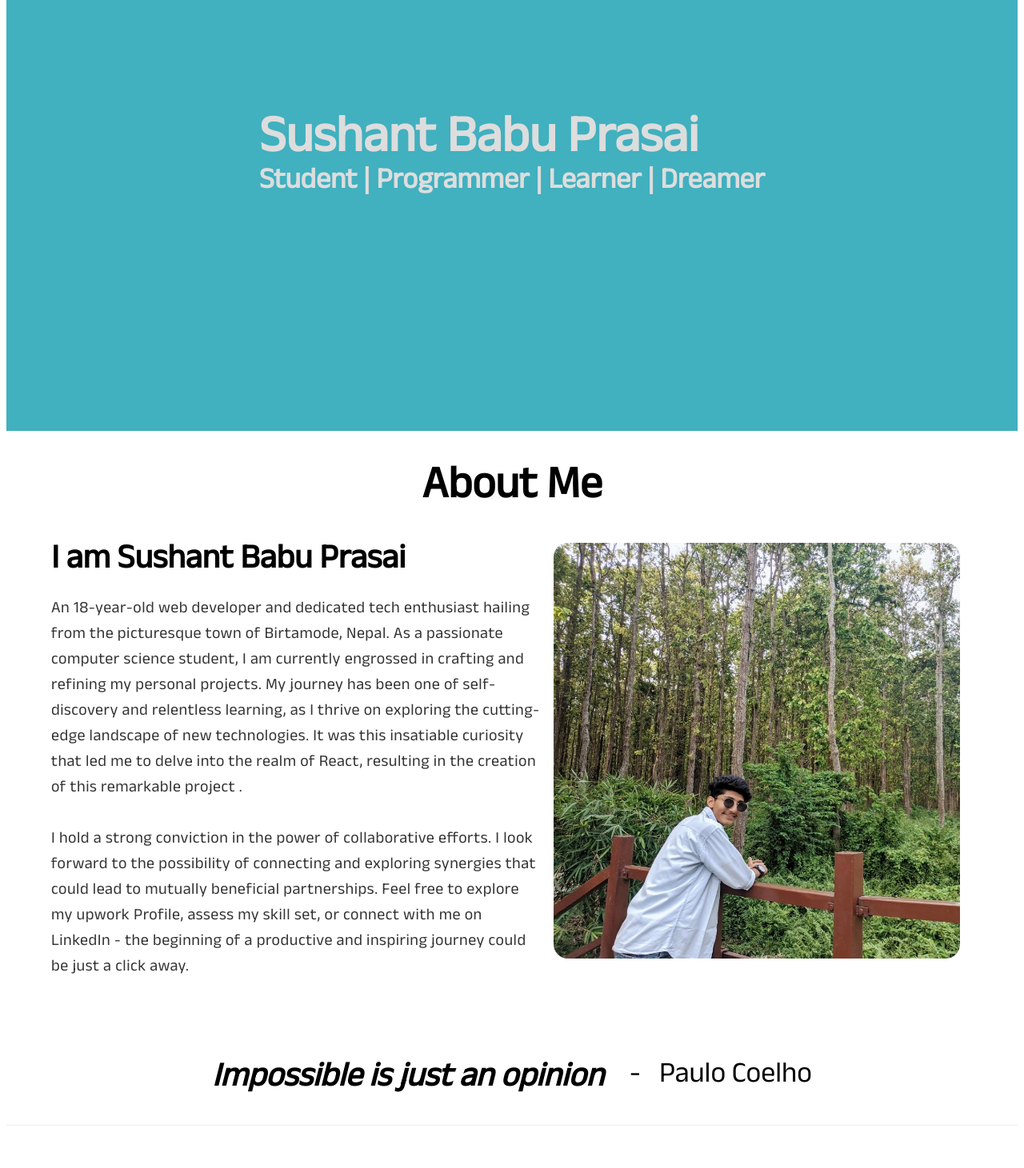
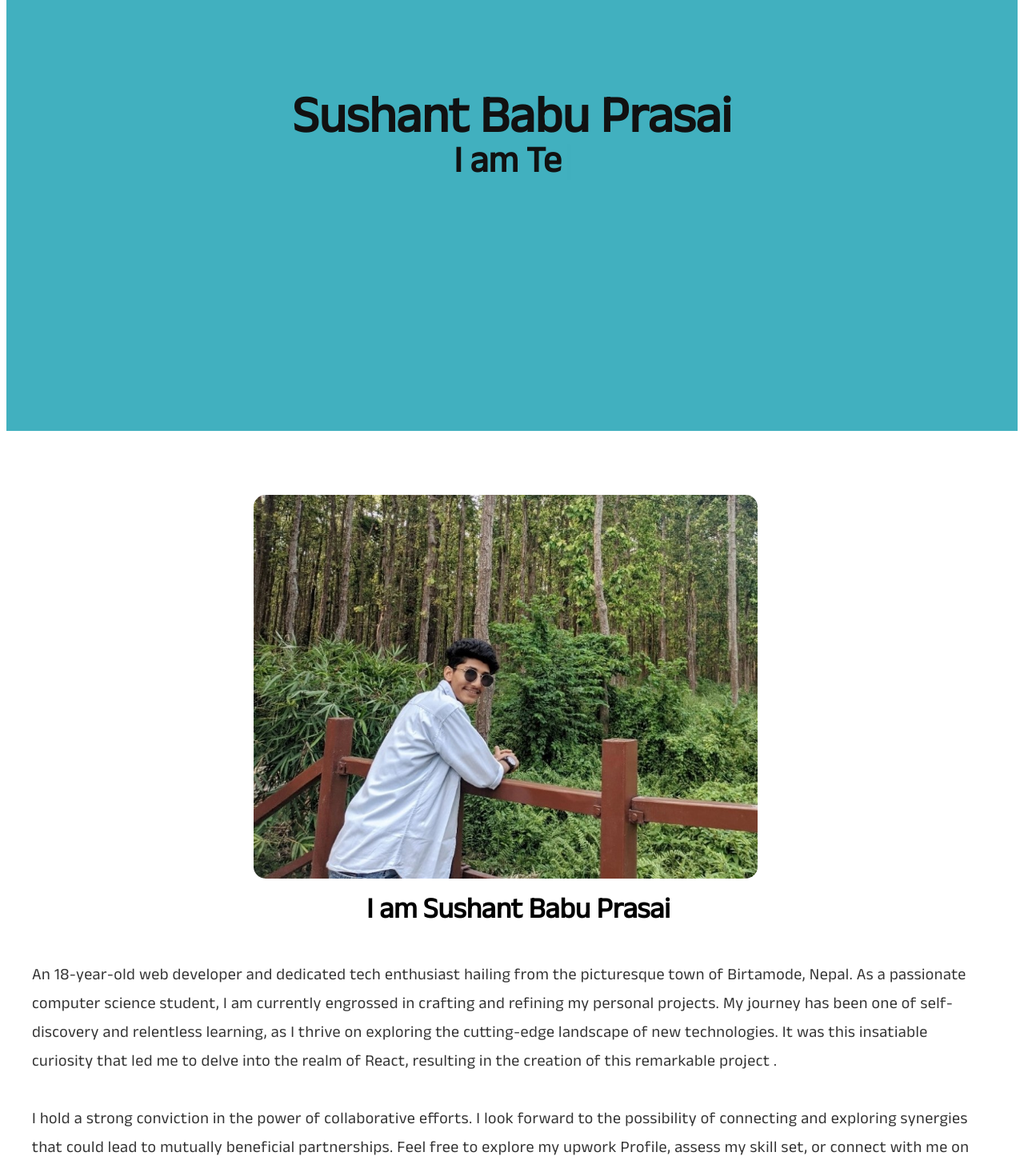
Before and after one commit to Sushant696/Portfolio-project, a React (Vite) app: page / in a window 1280 px wide. Shown: the part 240-1701 px from the top of the page at 80% size. Built offline with nearby package versions, Linux system fonts and the light colour scheme; some icons are missing.

Commit message:
Text typinganimation

```diff
--- a/package.json
+++ b/package.json
@@ -17,6 +17,7 @@
     "react-dom": "^18.2.0",
     "react-router-dom": "^6.14.2",
     "react-scroll": "^1.8.9",
+    "react-simple-typewriter": "^5.0.1",
     "styled-components": "^6.0.7"
   },
   "devDependencies": {
--- a/src/layout/index.tsx
+++ b/src/layout/index.tsx
@@ -5,14 +5,14 @@ import About from "../pages/about"
 import { Divider } from "antd"
 import Contact from "../pages/contact"
 import Footer from "../pages/Footer/footerLinks"
-import Quotes from "../pages/quotes"
+// import Quotes from "../pages/quotes"
 export default function Home() {
   return (
     <div className="m-2" >
       <Navbar />
       <ShowCase/>
       <About/>
-      <Quotes/>
+      {/* <Quotes/> */}
       <Divider/>
       <Interest/>
       <Contact/>
--- a/src/pages/Footer/footerLinks/index.tsx
+++ b/src/pages/Footer/footerLinks/index.tsx
@@ -23,26 +23,26 @@ export default function Footer() {
           <div className="flex gap-[5rem] my-[3rem] ">
             <div>
               <h1 className="font-bold">Quick Links</h1>
-              <StyledLinks href="#">Home</StyledLinks>
+              <StyledLinks to="#">Home</StyledLinks>
               <StyledLinks
-                href="#about"
+                to="#about"
                 onClick={(e) => scrollToSection(e, "about")}
               >
                 About
               </StyledLinks>
               <StyledLinks
-                href="#interest"
+                to="#interest"
                 onClick={(e) => scrollToSection(e, "interest")}
               >
                 My interests
               </StyledLinks>
-              <StyledLinks>Blogs</StyledLinks>
+              <StyledLinks to="">Blogs</StyledLinks>
             </div>
             <div>
               <h1 className="font-bold">Support</h1>
-              <StyledLinks href="#">Terms of Sercives</StyledLinks>
-              <StyledLinks href="#">Community Guidelines</StyledLinks>
-              <StyledLinks href="#">Privacy Policy</StyledLinks>
+              <StyledLinks to="#">Terms of Sercives</StyledLinks>
+              <StyledLinks to="#">Community Guidelines</StyledLinks>
+              <StyledLinks to="#">Privacy Policy</StyledLinks>
             </div>
           </div>
         </StyledFooter>
--- a/src/pages/Footer/footerLinks/styling.ts
+++ b/src/pages/Footer/footerLinks/styling.ts
@@ -1,4 +1,4 @@
-
+import { Link } from "react-router-dom";
 import styled from "styled-components";
 
 export const StyledFooter = styled('div')`
@@ -8,7 +8,7 @@ background:#eee;
 padding:3rem;
 flex-wrap:wrap;
 `
-export const StyledLinks = styled("a")`
+export const StyledLinks = styled(Link)`
 display:block;
 line-height:3rem;
 font-size:24px;
--- a/src/pages/about/index.tsx
+++ b/src/pages/about/index.tsx
@@ -1,6 +1,5 @@
 import SushantPic from "../../assets/icons/sushant";
 import {
-  HomePageWrapper,
   StyledImg,
   StyledContent,
   SushantImg,
@@ -11,15 +10,15 @@ import {
 
 export default function About() {
   return (
-    <HomePageWrapper className="p-[1rem]" id="about">
-      <h1 className="text-center mb-5 font-bold text-[3.5rem]">About Me</h1>
+    <div id="about" className="p-4">
+      {/* <h1 className="text-center mb-12 font-bold text-[3.5rem]">About Me</h1> */}
       <div className="flex justify-center">
-        <HomeWrapper className=" p-[1rem] max-w  flex  m-6">
+        <HomeWrapper className="max-w  flex ">
           <StyledContent className="flex flex-col flex-none gap-[32px]">
-            <StyledHeading className="  font-bold">
+            <StyledHeading className="font-bold mt-4">
               I am Sushant Babu Prasai
             </StyledHeading>
-            <StyledSubHeading className="text-[#333] mr-4 leading-8 font-medium  tracking-wide">
+            <StyledSubHeading className="text-[#333] leading-9 font-medium  tracking-wide">
               An 18-year-old web developer and dedicated tech enthusiast hailing
               from the picturesque town of Birtamode, Nepal. As a passionate
               computer science student, I am currently engrossed in crafting and
@@ -37,13 +36,13 @@ export default function About() {
               productive and inspiring journey could be just a click away.
             </StyledSubHeading>
           </StyledContent>
-          <SushantImg className=" flex shrink">
+          <SushantImg className=" flex">
             <StyledImg src="/src/assets/sushant2.jpg" />
             <SushantPic />
           </SushantImg>
         </HomeWrapper>
       </div>
-    </HomePageWrapper>
+    </div>
   );
 }
 // there is problem with the file path because the svg format is working properly but png and the jpg are not working so well how the fuck can by that ??
--- a/src/pages/about/styling.ts
+++ b/src/pages/about/styling.ts
@@ -1,49 +1,69 @@
 import styled from "styled-components";
+const mobileBreakpoint = "640px";
+const tabletBreakpoint = "1024px";
+const desktopBreakpoint = "1280px";
 
-export const HomePageWrapper = styled("div")`
-  max-width: 1400px;
-  margin: 0 auto;
-`;
+const mobileMediaQuery = `@media (max-width: ${mobileBreakpoint})`;
+const tabletMediaQuery = `@media (max-width: ${tabletBreakpoint})`;
+const desktopMediaQuery = `@media (max-width: ${desktopBreakpoint})`;
 
 export const HomeWrapper = styled("div")`
-  @media (max-width: 1024px) {
-    display: block;
-  }
+max-width: 1300px;
+margin: 0 auto;
+gap:30px;
+${desktopMediaQuery} {
+    display: flex;
+    flex-direction :column-reverse;
+    align-items:center;
+    gap:5px;
 `;
 
 export const SushantImg = styled("div")`
   flex: 1;
-  @media (max-width: 1224px) {
+  ${desktopMediaQuery} {
     display: flex;
     justify-content: center;
     margin-top:2rem;
-    max-width:1200px;
+    max-width:900px;
   }
-`;
+  `;
 
-export const StyledImg = styled("img")`
-  width: 550px;
-  height: 520px;
-  border-radius: 18px;
+  export const StyledImg = styled("img")`
+  border-radius: 15px;
   width:100%;
+  ${desktopMediaQuery} {
+    width:70%;
+    border-radius:15px;
+    display:flex;
+  }
 `;
 
 export const StyledContent = styled("div")`
   text-align: left;
   flex: 1.2;
 `;
-
 export const StyledHeading = styled("h1")`
-  font-size: 42px;
+  font-size: 46px;
+  padding-left:1rem;
   text-align:left;
-  @media (max-width: 1200px) {
+  ${desktopMediaQuery} {
+    font-size: 36px;
+    text-align:center;
+  }
+  ${tabletMediaQuery} {
+    font-size: 36px;
+    text-align:center;
+  }
+  ${mobileMediaQuery} {
     font-size: 36px;
     text-align:center;
   }
 `;
 export const StyledSubHeading = styled("h1")`
   font-size: 22px;
-  @media (max-width: 1280px) {
+  padding:1rem;
+  ${desktopMediaQuery} {
     font-size: 20px;
+    padding:1rem;
   }
 `;
--- a/src/pages/homepage/showcase/index.tsx
+++ b/src/pages/homepage/showcase/index.tsx
@@ -1,14 +1,25 @@
-import { StyledShowCase, StyledHeading ,StyledSubHeading } from "./styling";
+import { StyledShowCase, StyledHeading ,StyledSubHeading  } from "./styling";
+import { Typewriter, Cursor } from "react-simple-typewriter";
 export default function ShowCase() {
   return (
     <>
       <StyledShowCase className="flex justify-center items-center mb-[2rem]">
         <div>
-          <StyledHeading  className=" text-[#DDD] font-bold" >
+          <StyledHeading  className=" text-[#111] font-bold" >
             Sushant Babu Prasai
           </StyledHeading>
+          <StyledSubHeading className="m-6  text-center font-bold text-[#111]">
+            I am {" "}
+            <Typewriter
+            words={["Student.","  Developer.","Tech Enthusiast.","UI/UX Designer."]}
+            loop
+            typeSpeed={120}
+            deleteSpeed={90}
+            delaySpeed={800}
+            />
+            <Cursor  />
+          </StyledSubHeading>
           <br />
-          <StyledSubHeading className="font-semibold text-[#DDD] ">Student | Programmer | Learner | Dreamer</StyledSubHeading>
         </div>
       </StyledShowCase>
     </>
--- a/src/pages/homepage/showcase/styling.ts
+++ b/src/pages/homepage/showcase/styling.ts
@@ -15,7 +15,7 @@ font-size:64px;
 
 `
 export const StyledSubHeading = styled("h1")`
-font-size:36px;
+font-size:46px;
 @media (max-width: 768px) {
   font-size:24px;
 }
--- a/src/pages/navbar/index.tsx
+++ b/src/pages/navbar/index.tsx
@@ -1,39 +1,28 @@
-import React from 'react';
-import { Link } from 'react-router-dom';
-import { StyledNav} from './styling';
-import Logo from '../../assets/icons/Logo';
+import { Link } from "react-router-dom";
+import { StyledNav } from "./styling";
+import Logo from "../../assets/icons/Logo";
 
 export default function Navbar() {
-  const scrollToSection = (event: React.MouseEvent<HTMLAnchorElement, MouseEvent>, sectionId: string) => {
-    event.preventDefault();
-
-    const section = document.getElementById(sectionId);
-    if (section) {
-      const offset = section.getBoundingClientRect().top + window.scrollY;
-      window.scrollTo({ top: offset - 0, behavior: 'smooth' });
-    }
-  };
-
   return (
     <StyledNav className="flex justify-between py-[.8rem] px-[1.5rem]">
       <div>
         <Link to="/">
-          <Logo/>
+          <Logo />
         </Link>
       </div>
       <div className="flex gap-[30px]">
-        <a href="#about" onClick={(e) => scrollToSection(e, 'about')}>
+        <Link to="/about">
           <h2 className="text-[#222] font-semibold">about</h2>
-        </a>
-        <a href="#interest" onClick={(e) => scrollToSection(e, 'interest')}>
+        </Link>
+        <Link to="/interest">
           <h2 className="text-[#222] font-semibold">interests</h2>
-        </a>
-        <a href="#contact" onClick={(e) => scrollToSection(e, 'contact')}>
+        </Link>
+        <Link to="/contact">
           <h2 className="text-[#222] font-semibold">contact</h2>
-        </a>
-        <a href="#contact" onClick={(e) => scrollToSection(e, 'skills')}>
+        </Link>
+        <Link to="/contact">
           <h2 className="text-[#222] font-semibold">Skills</h2>
-        </a>
+        </Link>
       </div>
     </StyledNav>
   );
--- a/src/routing/path.tsx
+++ b/src/routing/path.tsx
@@ -12,7 +12,7 @@ export default function Routing() {
         <Route path="/about" element={<About />} />
         <Route path="/interest" element={<Interest/>} />
         <Route path="/contact" element={<Contact/>} />
-        <Route path="/skill" element={<Skills/>} />
+        <Route path="/skills" element={<Skills/>} />
       </Routes>
     </>
   );
```
Also changed, not shown: src/assets/sushant2.jpg, 1 other file (tests, documents, lock files or other folders).
